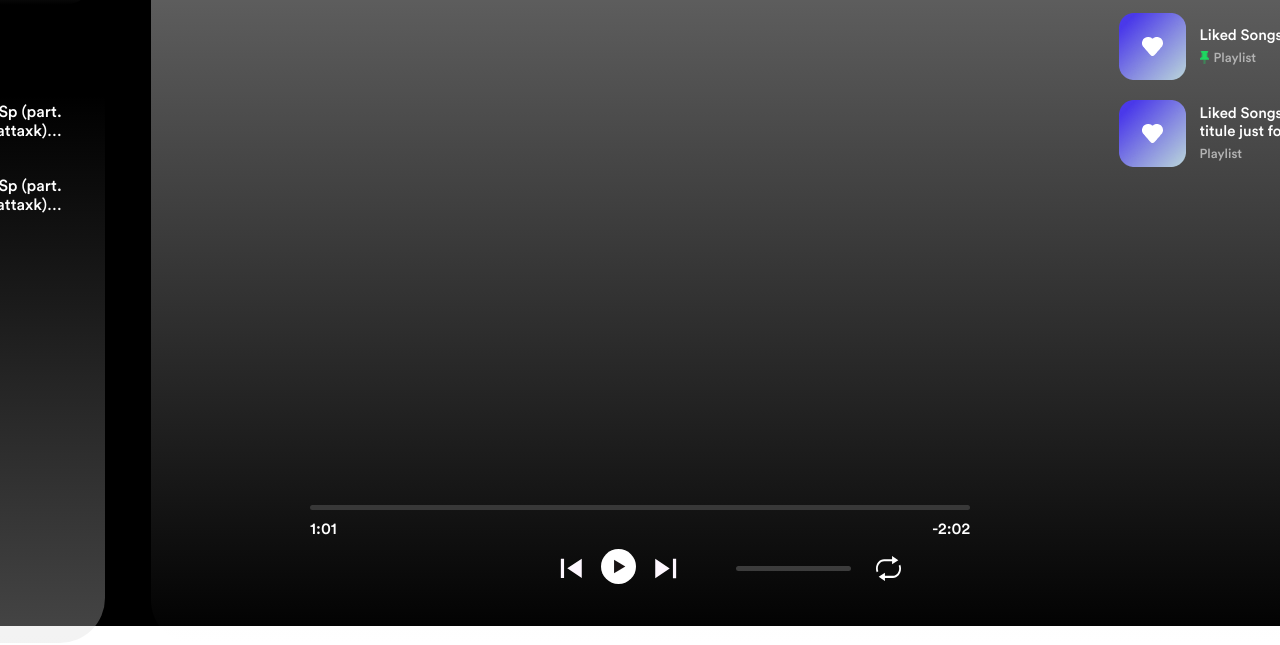
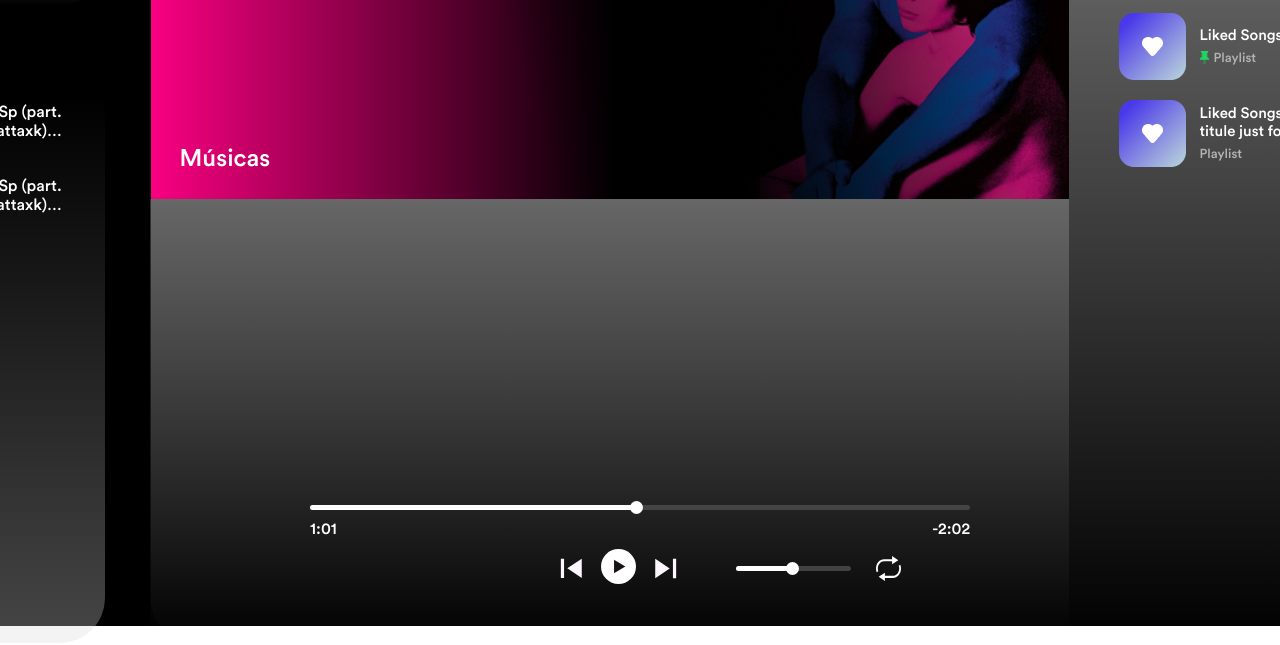
Before and after one commit to rgrrb/spotify-player, a plain HTML site: page content.html in a window 1280 px wide. Shown: the part 174-819 px from the top of the page. Drawn offline with Linux system fonts and the light colour scheme.

Commit message:
tela de abertura de contéudo quase finalizada

```diff
--- a/content.html
+++ b/content.html
@@ -36,7 +36,20 @@
         </div>
         <div class="container-content">
             <div class="left-content">
+                <div class="top-content">
+                    <div class="content-music-title">
+                        <div class="gradient-title"></div>
+                        <span>TV Girl</span>
+                        <p>Músicas</p>
+                    </div>
+                    <div class="artist-image">
+                    </div>
 
+                    <img src="./src/img/tvgirlicon.png" alt="">
+                </div>
+                <div class="bottom-content">
+
+                </div>
             </div>
             <div class="playlist">
                 <h2>Playlist</h2>
@@ -47,7 +60,7 @@
                             <p>Liked Songs</p>
                             <div class="detail-description">
                                 <img src="./src/img/pinicon.png" alt="">
-                            <span>Playlist</span>
+                                <span>Playlist</span>
                             </div>
                         </div>
                     </div>
@@ -59,23 +72,31 @@
                         </div>
                     </div>
 
-                    </div>
                 </div>
             </div>
+        </div>
         </div>
     </main>
     <footer>
         <div class="player">
-            <div class="progressBar"></div>
+            <div class="progress-bar">
+                <div class="progress">
+                    <div class="progress-point"></div>
+                </div>
+            </div>
             <div class="count"><span>1:01</span><span>-2:02</span></div>
-            <div class="playerController">
+            <div class="player-controller">
                 <div class="iconsCenter">
                     <img src="./src/img/back_filled.svg" id="backbtn" alt="">
                     <img src="./src/img/starticon.svg" id="startbtn" alt="">
                     <img src="./src/img/skip_previous_filled.svg" id="btnskip" alt="">
                 </div>
-                <div class="iconsRight">
-                    <div class="volumeLevel"></div>
+                <div class="icons-right">
+                    <div class="volume-level">
+                        <div class="volume-progress">
+                            <div class="progress-volume-point"></div>
+                        </div>
+                    </div>
                     <img src="./src/img/loopicon.svg" id="loop" alt="">
                 </div>
             </div>
--- a/style.css
+++ b/style.css
@@ -151,7 +151,8 @@ main {
     opacity: 100%;
     border-radius: 45px;
     display: flex;
-    background: #D9D9D9;
+    filter: blur(100);
+    background: #d9d9d9;
     background: linear-gradient(180deg, rgba(217, 217, 217, 0.48) 0%, rgba(131, 120, 120, 0) 100%);
 }
 
@@ -208,11 +209,13 @@ main {
     height: 13px;
 
 }
+
 .container-content .alert button img {
     display: flex;
     align-items: center;
     justify-content: center;
 }
+
 .playlist {
     height: 720px;
     width: 350px;
@@ -226,6 +229,7 @@ main {
     font-weight: 100;
     font-size: 24px;
 }
+
 .playlist {
     width: 350px;
     padding-top: 30px;
@@ -235,6 +239,7 @@ main {
     max-height: 720px;
     overflow-y: auto;
 }
+
 .user-playlists {
     display: flex;
     flex-direction: column;
@@ -242,10 +247,12 @@ main {
     padding-left: 5px;
     overflow-y: scroll;
 }
-#playlist-icon{
+
+#playlist-icon {
     height: 67px;
     width: 67px;
 }
+
 .user-playlists {
     display: flex;
     flex-direction: column;
@@ -255,16 +262,19 @@ main {
     height: auto;
     max-height: none;
 }
-.playlist-detail{
+
+.playlist-detail {
     display: flex;
     flex-direction: column;
     gap: 5px;
 }
-.playlist-detail img{
+
+.playlist-detail img {
     height: 13px;
     width: 9px;
 }
-.playlist-detail p{
+
+.playlist-detail p {
     font-size: 15px;
     width: 204px;
     max-width: 204px;
@@ -275,16 +285,19 @@ main {
     text-overflow: ellipsis;
     color: white;
 }
-.playlist-detail span{
+
+.playlist-detail span {
     font-size: 13px;
     color: #B3B3B3;
 }
-.detail-description{
+
+.detail-description {
     display: flex;
     align-items: center;
     gap: 5px;
 }
-.container-playlist{
+
+.container-playlist {
     display: flex;
     align-items: center;
     justify-content: flex-start;
@@ -297,6 +310,7 @@ main {
 .container-playlist:last-child {
     margin-bottom: 0;
 }
+
 footer {
     display: flex;
     align-items: center;
@@ -314,10 +328,28 @@ footer {
     gap: 10px;
 }
 
-.player .progressBar {
+.player .progress-bar {
     width: 660px;
     height: 5px;
     background-color: #d9d9d92f;
+    border-radius: 20px;
+}
+
+.progress-bar .progress {
+    display: flex;
+    align-items: center;
+    height: 100%;
+    width: 50%;
+    background-color: white;
+    border-radius: 20px;
+}
+
+.progress-bar .progress-point {
+    height: 13px;
+    width: 13px;
+    position: relative;
+    left: 320px;
+    background-color: white;
     border-radius: 20px;
 }
 
@@ -328,13 +360,13 @@ footer {
     gap: 15px;
 }
 
-.playerController {
+.player-controller {
     display: grid;
     grid-template-columns: 0.65fr 0.5fr 0.5fr 0.2fr;
     justify-self: center;
 }
 
-.playerController .iconsCenter {
+.player-controller .iconsCenter {
     display: flex;
     grid-column-start: 2;
     align-self: center;
@@ -348,7 +380,7 @@ footer {
     width: 35px;
 }
 
-.iconsRight {
+.icons-right {
     display: flex;
     grid-column-start: 3;
     align-items: center;
@@ -357,11 +389,29 @@ footer {
     gap: 25px;
 }
 
-.iconsRight .volumeLevel {
+.icons-right .volume-level {
     height: 5px;
     width: 115px;
     border-radius: 20px;
     background-color: rgba(255, 255, 255, 0.2);
+}
+
+.volume-level .volume-progress {
+    display: flex;
+    align-items: center;
+    height: 100%;
+    width: 50%;
+    background-color: white;
+    border-radius: 20px;
+}
+
+.volume-level .progress-volume-point {
+    height: 13px;
+    width: 13px;
+    position: relative;
+    left: 50px;
+    background-color: white;
+    border-radius: 20px;
 }
 
 #loop {
@@ -374,11 +424,77 @@ footer {
     display: flex;
     height: 720px;
     width: 918px;
-    gap: 26px;
-    padding-left: 10px;
-    padding-top: 20px;
     flex-direction: column;
     align-items: center;
     justify-content: center;
 
 }
+
+.left-content .top-content {
+    display: flex;
+    width: 918px;
+    height: 276px;
+
+}
+
+.top-content .content-music-title {
+    display: flex;
+    z-index: 10;
+    flex-direction: column;
+    justify-content: space-between;
+    height: 274px;
+    width: 609px;
+    border-radius: 44px 0 0 0;
+    color: white;
+    background: #F9007F;
+    opacity: 100%;
+    background: linear-gradient(90deg, rgb(249, 0, 129) 0%, rgba(0, 0, 0, 1) 79%);
+}
+
+.gradient-back-title {
+    position: absolute;
+    height: 274px;
+    width: 609px;
+    z-index: 9;
+    border-radius: 42px 0 0 0;
+    opacity: 100%;
+    background: #000000;
+}
+
+.gradient-title {
+    position: absolute;
+    height: 274px;
+    width: 609px;
+    z-index: 11;
+    border-radius: 42px 0 0 0;
+    opacity: 100%;
+    background: #000000;
+    background: linear-gradient(72deg, rgba(0, 0, 0, 0) 59%, rgba(0, 0, 0, 1) 100%);
+}
+
+.top-content .content-music-title span {
+    padding-left: 46px;
+    padding-top: 26px;
+    font-size: 30px;
+    z-index: 12;
+}
+
+.top-content .content-music-title p {
+    padding-left: 29px;
+    padding-bottom: 25px;
+    font-size: 24px;
+    font-weight: 100;
+    z-index: 12;
+}
+
+.top-content img {
+    height: 274px;
+
+}
+
+.left-content .bottom-content {
+    width: 919px;
+    height: 450px;
+    background: #999999;
+    background: linear-gradient(0deg, rgba(153, 153, 153, 0) 0%, rgba(255, 255, 255, 0.2) 100%);
+}
```
Also changed, not shown: index.html (+10 -6 lines), src/img/tvgirlicon.png (added).
